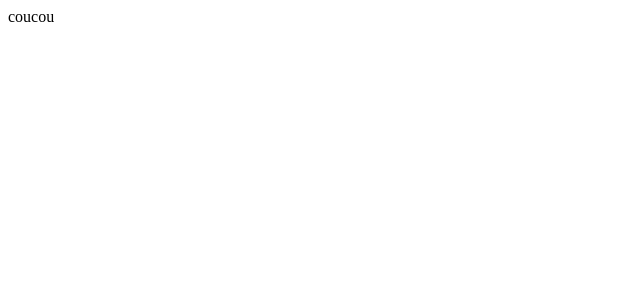
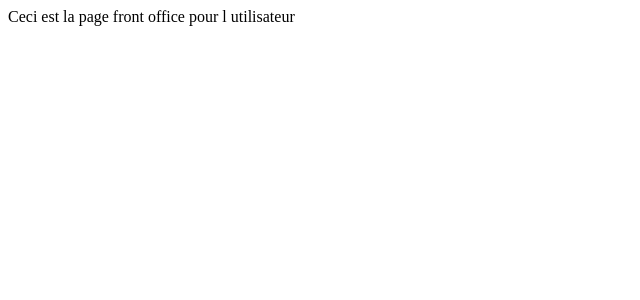
Before and after one commit to damodred53/ia_front_end, a React (Vite) app: page /user in a window 1280 px wide. Shown: the top 300 px of the page, without its empty margins (0-640 px from the left). Built offline with nearby package versions, Linux system fonts and the light colour scheme.

Commit message:
crétion des pages

```diff
--- a/package.json
+++ b/package.json
@@ -11,7 +11,8 @@
   },
   "dependencies": {
     "react": "^18.3.1",
-    "react-dom": "^18.3.1"
+    "react-dom": "^18.3.1",
+    "react-router-dom": "^7.1.1"
   },
   "devDependencies": {
     "@eslint/js": "^9.17.0",
--- a/src/App.jsx
+++ b/src/App.jsx
@@ -1,15 +1,21 @@
 
 import './App.css'
+import { BrowserRouter as Router, Route, Routes } from 'react-router-dom'
+import Home from './pages/Home'
+import FrontOffice from './Components/FrontOffice'
+import BackOffice from './Components/BackOffice'
 
 function App() {
 
 
   return (
-    <>
-      <div>
-        coucou
-      </div>
-    </>
+    <Router>
+      <Routes>
+        <Route path="/" element={<Home />} />
+        <Route path="/user" element={<FrontOffice />} />
+        <Route path="/admin" element={<BackOffice />} />
+      </Routes>
+    </Router>
   )
 }
 
--- /dev/null
+++ b/src/Components/BackOffice.jsx
@@ -0,0 +1,13 @@
+const BackOffice = () => {
+
+    return (
+        <div>
+            Ceci est la page backoffice pour l administrateur
+        </div>
+
+    )
+
+
+}
+
+export default BackOffice
--- /dev/null
+++ b/src/Components/FrontOffice.jsx
@@ -0,0 +1,11 @@
+const FrontOffice = () => {
+
+    return (
+        <div>
+            Ceci est la page front office pour l utilisateur
+        </div>
+    )
+
+}
+
+export default FrontOffice
--- /dev/null
+++ b/src/pages/Home.jsx
@@ -0,0 +1,10 @@
+const Home = () => {
+
+    return (
+        <div>
+            Ceci est la page de connexion
+        </div>
+    )
+}
+
+export default Home
```
Also changed, not shown: 1 other file (tests, documents, lock files or other folders).
